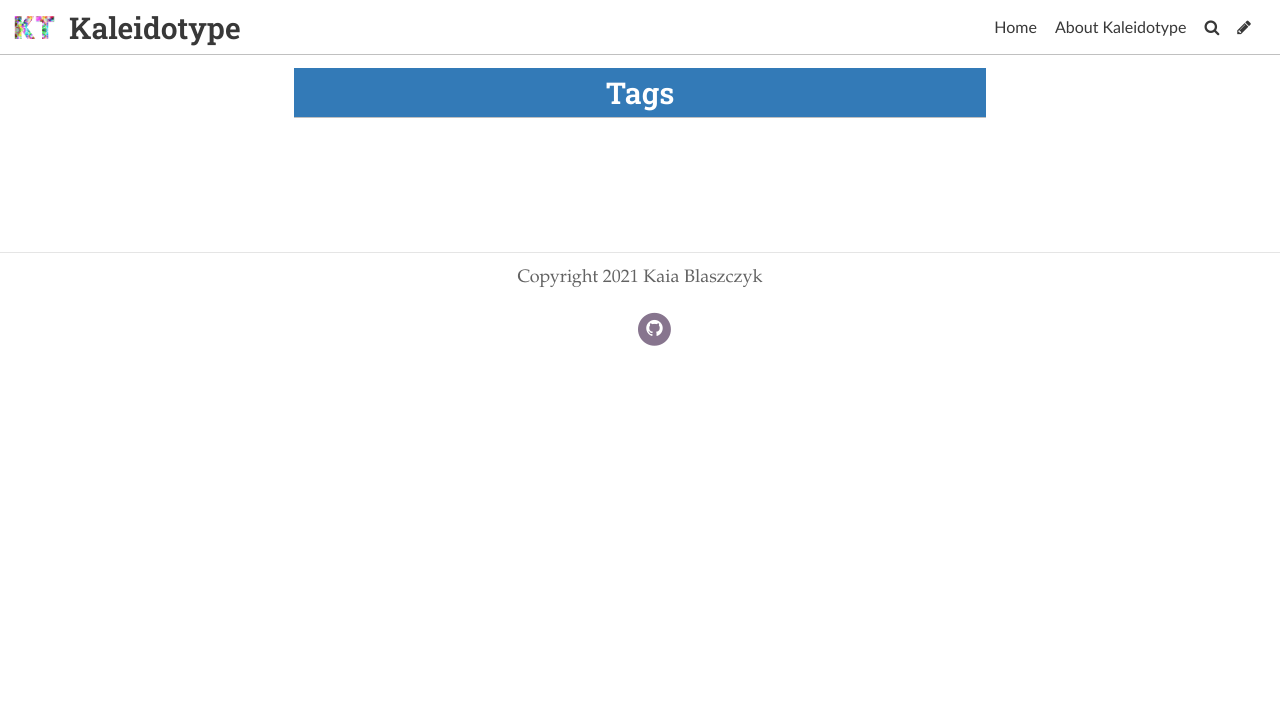
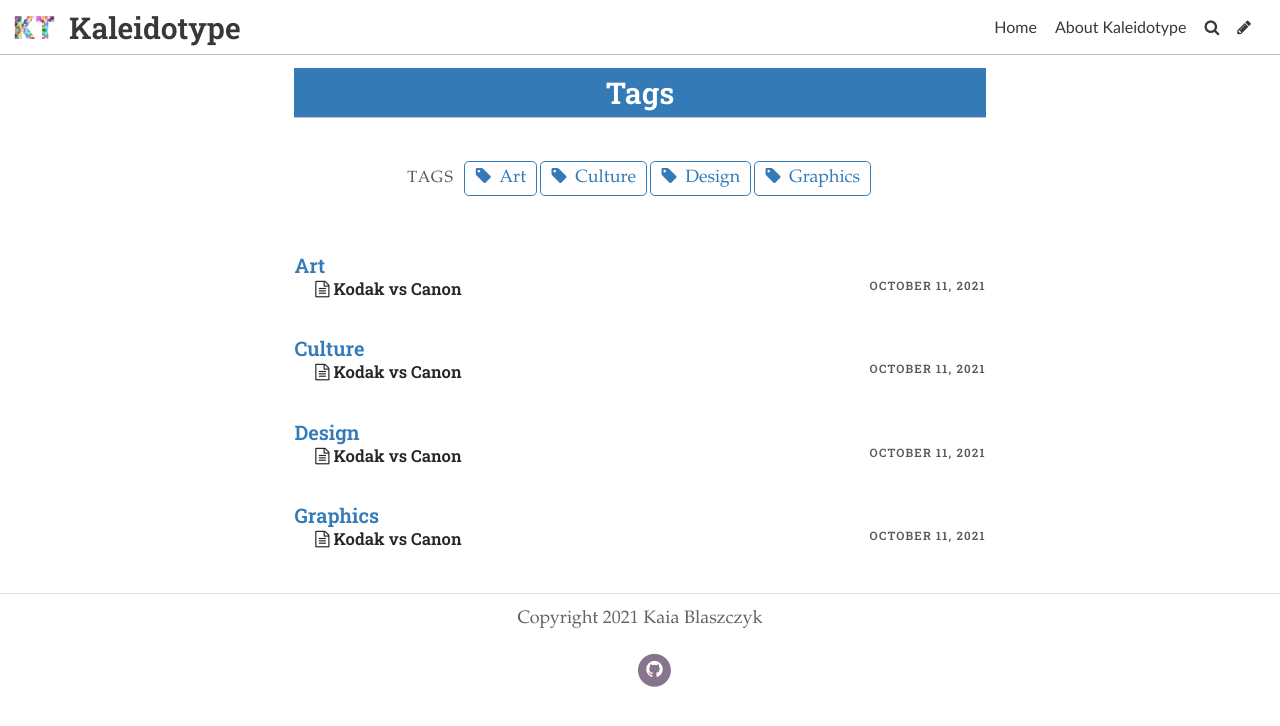
Before and after one commit to kajaforyears/typographic-design, a Jekyll site: the page built from pages/tags.md, in a window 1280 px wide. Shown: the top 726 px of the page. Built offline with Jekyll 4.4.1, drawn with Linux system fonts in a browser that asks for light colours; some web fonts are replaced.

Commit message:
Update Post “2021-10-11-kodak-vs-canon”

```diff
--- a/_posts/2021-10-11-kodak-vs-canon.md
+++ b/_posts/2021-10-11-kodak-vs-canon.md
@@ -5,9 +5,13 @@ date: 2021-10-11T18:56:17.387Z
 image: ../uploads/new-project-5.png
 title_color: "#ffffff"
 comments: false
+tags:
+  - Art
+  - Culture
+  - Design
+  - Graphics
 ---
 Kodak, a true pioneer in amateur photography, despite the company's everlasting popularity, has experienced a significant downfall in the recent decade, mainly due to the fast-growing digitalised photography marketplace. Canon, on the other hand, has kept up with cutting-edge technology developments and adapted its designs to users' demands for modern optical and industrial products, which has allowed the company to experience significant financial growth since its establishment in 1937.
-
 
 Along with economical and technological changes, both brands have put a lot of effort into creating logos reflecting their company's identity and modern-age graphic design trends.
 
@@ -19,4 +23,8 @@ Once big companies realised the importance of the message behind their logos bro
 
 Both companies quickly realised the value and significance of the colour palette in logo designs. Following trends around the world, they decided to add colours that evoke feelings such as passion and love with the intention to connect people with the photography industry and its main focus, which is celebration and expression of individuality.
 
+![Kodak's Current Logo. ](https://www.logodesignlove.com/wp-content/uploads/2012/01/kodak-logo-work-order-01.jpg "Kodak's Current Logo. ")
+
 After many decades of experimentation with colours and shapes, Kodak decided to go back to its roots and brought back the simpler version of its logo representing tradition, confidence and stability. At the same time, Kodak chose to withstand the growing pressure of rapid digital development and decided to hold onto their flagship product, the analogue camera, which led to their financial downfall many years later. Meanwhile, Canon, developing new products and following worldwide technological demands, adjusted its logo to the direction that other big companies had adapted. They added sharp serifs to their design, representing elegance and luxury in order to target audiences that valued high quality and followed the technological trends. Their commitment to cutting-edge technology led to their future financial success and worldwide acclamation for their many flagship products.
+
+![Canon's Current Logo.](https://global.canon/en/corporate/logo/img/logo_01.png "Canon's Current Logo.")
```
